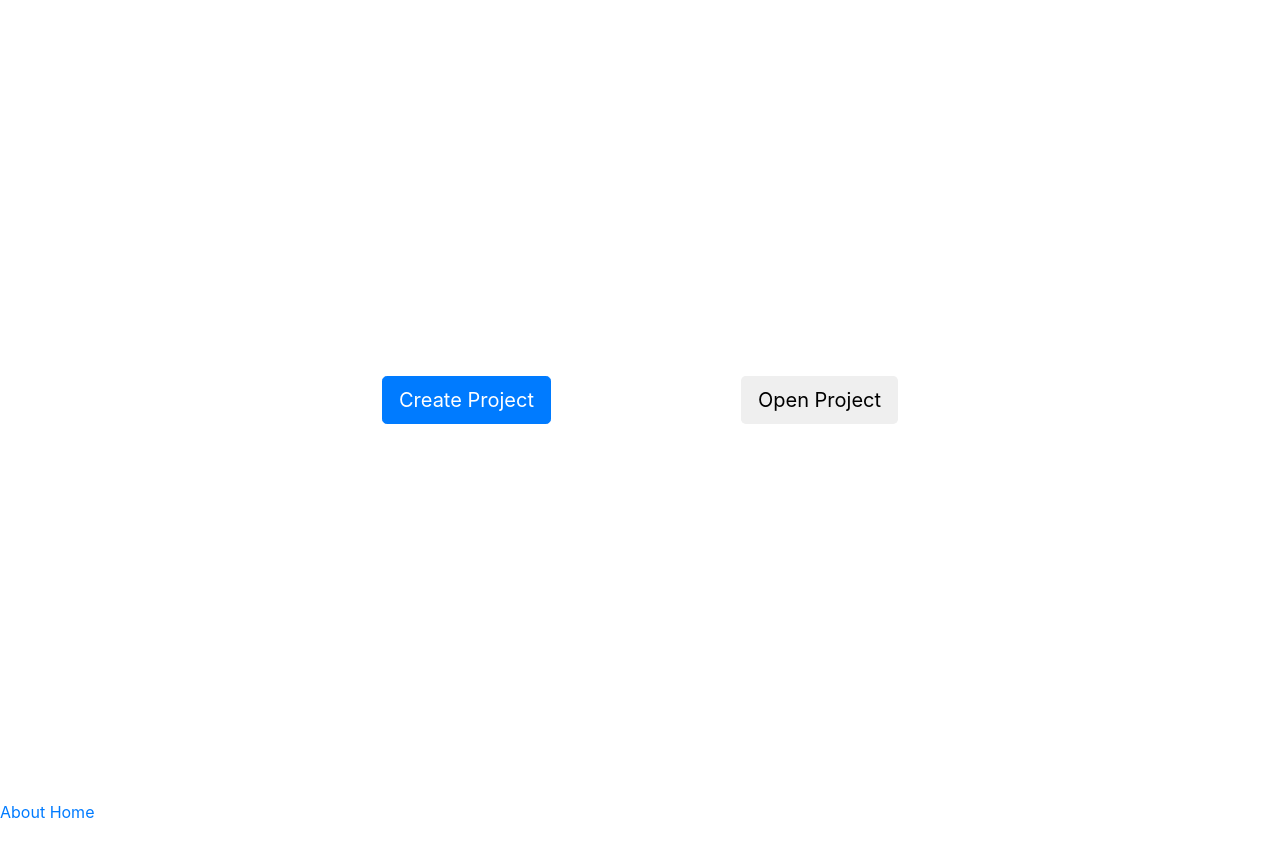
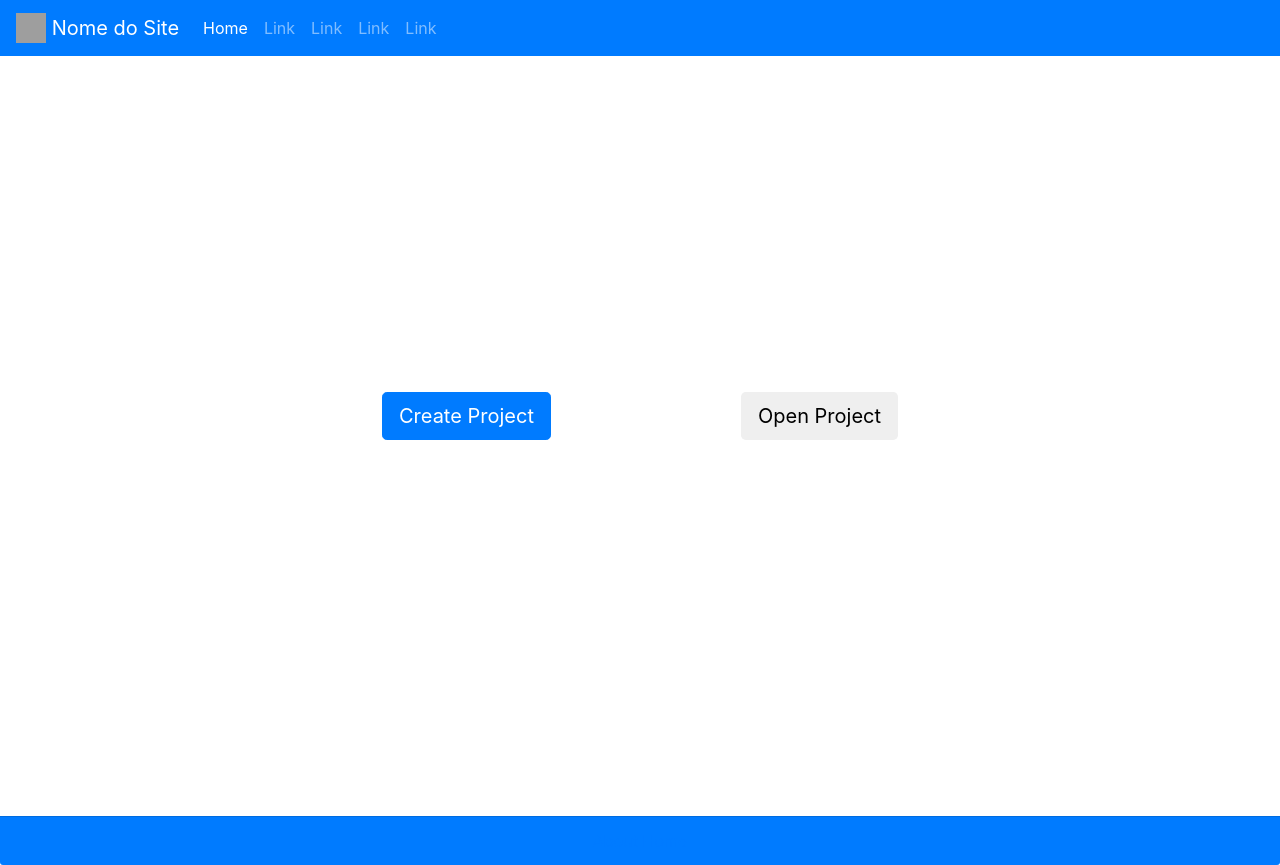
Before and after one commit to DennerAzevedo/ctsp-python, a Django app: page /ctsp/ in a window 1280 px wide. Before the commit the page ends 818 px from the top, so only its background shows below. Run offline with Django 3.2, Linux system fonts and the light colour scheme; some libraries are stand-ins or nearby versions; grey boxes are pictures that could not be loaded.

Commit message:
Start page finish

```diff
--- a/project/ctsp/static/ctsp/css/style.css
+++ b/project/ctsp/static/ctsp/css/style.css
@@ -1,13 +1,17 @@
 .size {
-    height: 100vh;
+    height: 95vh;
 }
 
 .vertical-align {
     position: relative;
-    top: 50vh;
+    top: 45vh;
     transform: translateY(-50%);
 }
 
 .cor-texto{
     color: #005cbf;
 }
+
+.navbar-toggler {
+    border: none;
+}
--- a/project/ctsp/templates/ctsp/base.html
+++ b/project/ctsp/templates/ctsp/base.html
@@ -13,10 +13,38 @@
 </head>
 
 <body>
+<nav class="navbar navbar-expand-sm navbar-dark bg-primary sticky-top">
+    <a class="navbar-brand" href="#">
+        <img src="LinkLogo" width="30" height="30" class="d-inline-block align-top" alt="">
+        Nome do Site
+    </a>
+    <button class="navbar-toggler" type="button" data-toggle="collapse" data-target="#navbarSupportedContent" aria-controls="navbarSupportedContent" aria-expanded="false" aria-label="Toggle navigation">
+        <span class="navbar-toggler-icon"></span>
+    </button>
+    <div class="collapse navbar-collapse" id="navbarSupportedContent">
+        <ul class="navbar-nav mr-auto">
+            <li class="nav-item active">
+                <a class="nav-link" href="#">Home</a>
+            </li>
+            <li class="nav-item">
+                <a class="nav-link" href="#">Link</a>
+            </li>
+            <li class="nav-item">
+                <a class="nav-link" href="#">Link</a>
+            </li>
+            <li class="nav-item">
+                <a class="nav-link" href="#">Link</a>
+            </li>
+            <li class="nav-item">
+                <a class="nav-link" href="#">Link</a>
+            </li>
+        </ul>
+    </div>
+</nav>
 <!-- page specific content -->
 {% block body_block %}
 {% endblock %}
-<footer>
+<footer class="card-footer text-center bg-primary">
     <a href="{% url 'ctsp:about' %}">About</a>
     <a href="{% url 'ctsp:index' %}">Home</a>
 </footer>
```
Also changed, not shown: project/ctsp/templates/ctsp/index.html (+29 -21 lines).
